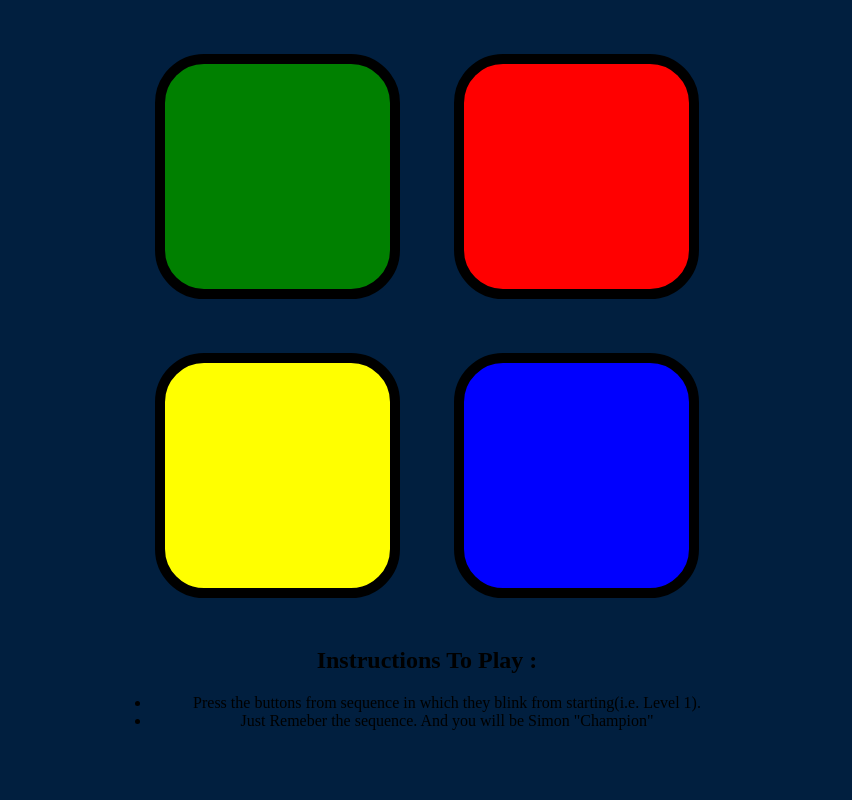
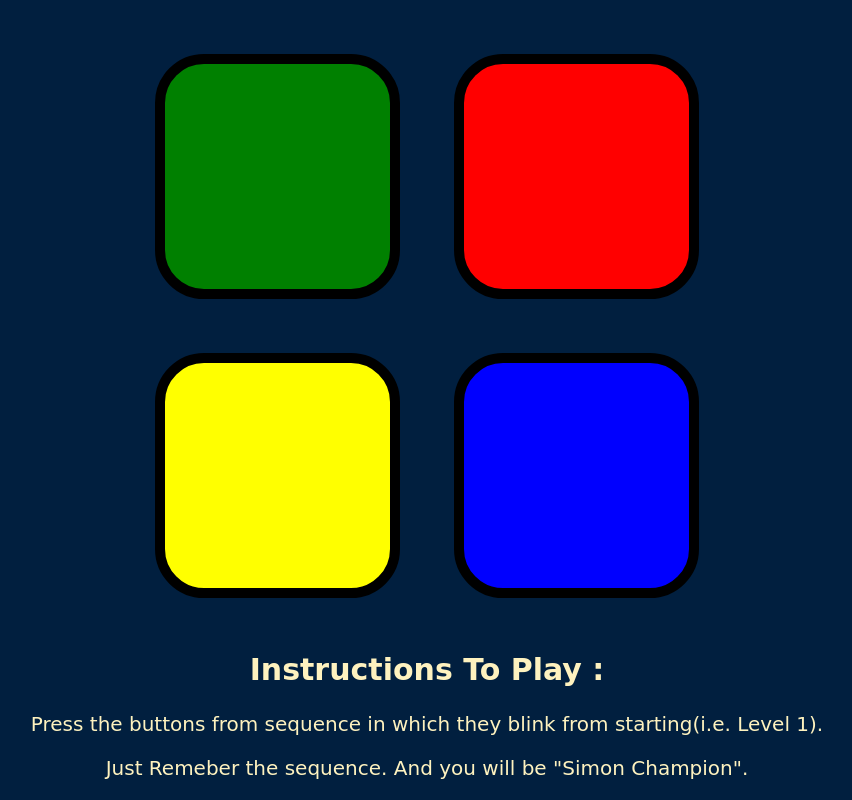
Before and after one commit to illusion001/simon-game, a plain HTML site: page index.html in a window 1280 px wide. Shown: the part 434-1234 px from the top of the page, without its empty margins (213-1065 px from the left). Before the commit the page ends 1180 px from the top, so only its background shows below. Drawn offline with nearby package versions, Linux system fonts and the light colour scheme.

Commit message:
adding instructions

```diff
--- a/game.js
+++ b/game.js
@@ -49,7 +49,7 @@ $(".btn").on("click", function(event){
 $("#level-title").on("click", function(){
     if (level == 0){
         setTimeout(function(){
-            nextSequence();");
+            nextSequence();
         }, 1000);
 
     }
@@ -65,7 +65,7 @@ function checkAnswer(currentLevel){
             $("body").removeClass("game-over");
         }, 200);
 
-        $("#level-title").text("Game Over, Click to Restart");
+        $("#level-title").text("Game Over, Click Here to Restart");
         startOver();
     }
     if (currentLevel+1 == level){
--- a/index.html
+++ b/index.html
@@ -35,14 +35,14 @@
       </div>
 
     </div>
-    <div class ="instructions">
-      <h2> Instructions To Play : </h2>
-      <ul>
-        <li>Press the buttons from sequence in which they blink from starting(i.e. Level 1).</li>
-        <li>Just Remeber the sequence. And you will be Simon "Champion"</li>
-      </ul>
-    </div>
 
+  </div>
+
+  <div class ="instructions">
+    <h2> Instructions To Play : </h2>
+
+      <p>Press the buttons from sequence in which they blink from starting(i.e. Level 1).</p>
+      <p>Just Remeber the sequence. And you will be "Simon Champion".</p>
   </div>
 
 <script src="https://ajax.googleapis.com/ajax/libs/jquery/3.5.1/jquery.min.js"></script>
--- a/styles.css
+++ b/styles.css
@@ -57,3 +57,9 @@ body {
   box-shadow: 0 0 20px white;
   background-color: grey;
 }
+
+.instructions{
+  color: #FEF2BF;
+  font-size: 1.25rem;
+  font-family: cursive;
+}
```
